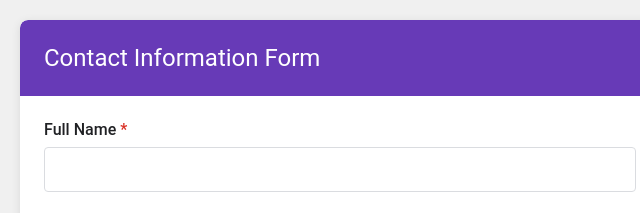
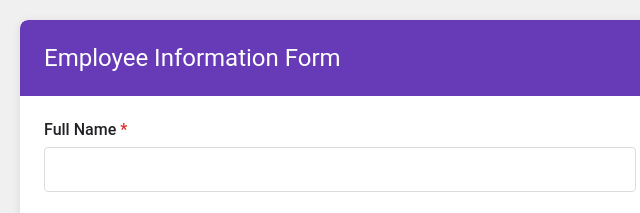
Before and after one commit to dev-0-SinghRB/NeuroNexus, a plain HTML site: page index.html in a window 1280 px wide. Shown: the top 213 px of the page, 300-940 px from the left. Drawn offline with Linux system fonts and the light colour scheme.

Commit message:
Initial commit

```diff
--- a/index.html
+++ b/index.html
@@ -4,14 +4,14 @@
 <head>
     <meta charset="UTF-8">
     <meta name="viewport" content="width=device-width, initial-scale=1.0">
-    <title>Google Form Clone</title>
+    <title>Landing Page</title>
     <link rel="stylesheet" href="styles.css">
 </head>
 
 <body>
     <div class="form-container">
         <div class="form-header">
-            <h1>Contact Information Form</h1>
+            <h1>Employee Information Form</h1>
         </div>
 
         <form>
```
Also changed, not shown: 1 other file.
